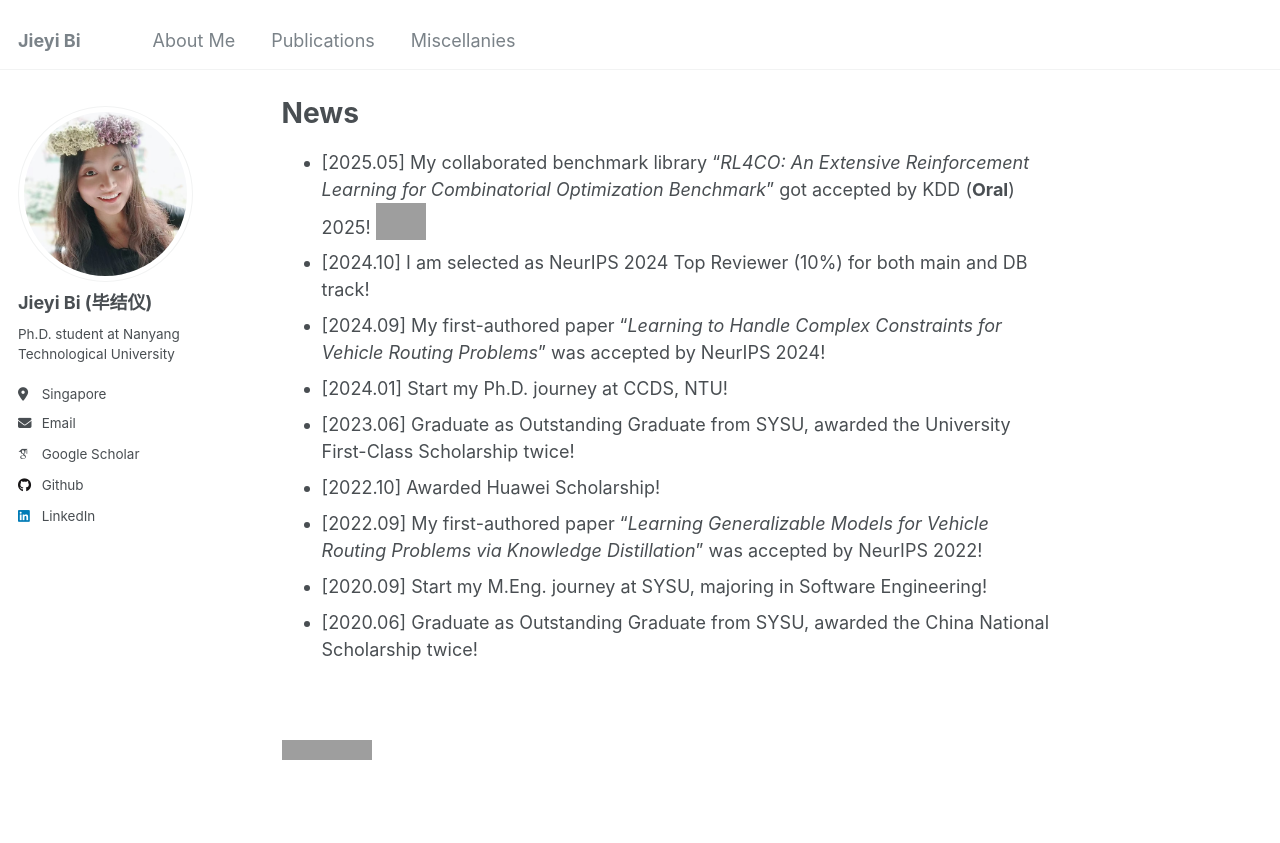
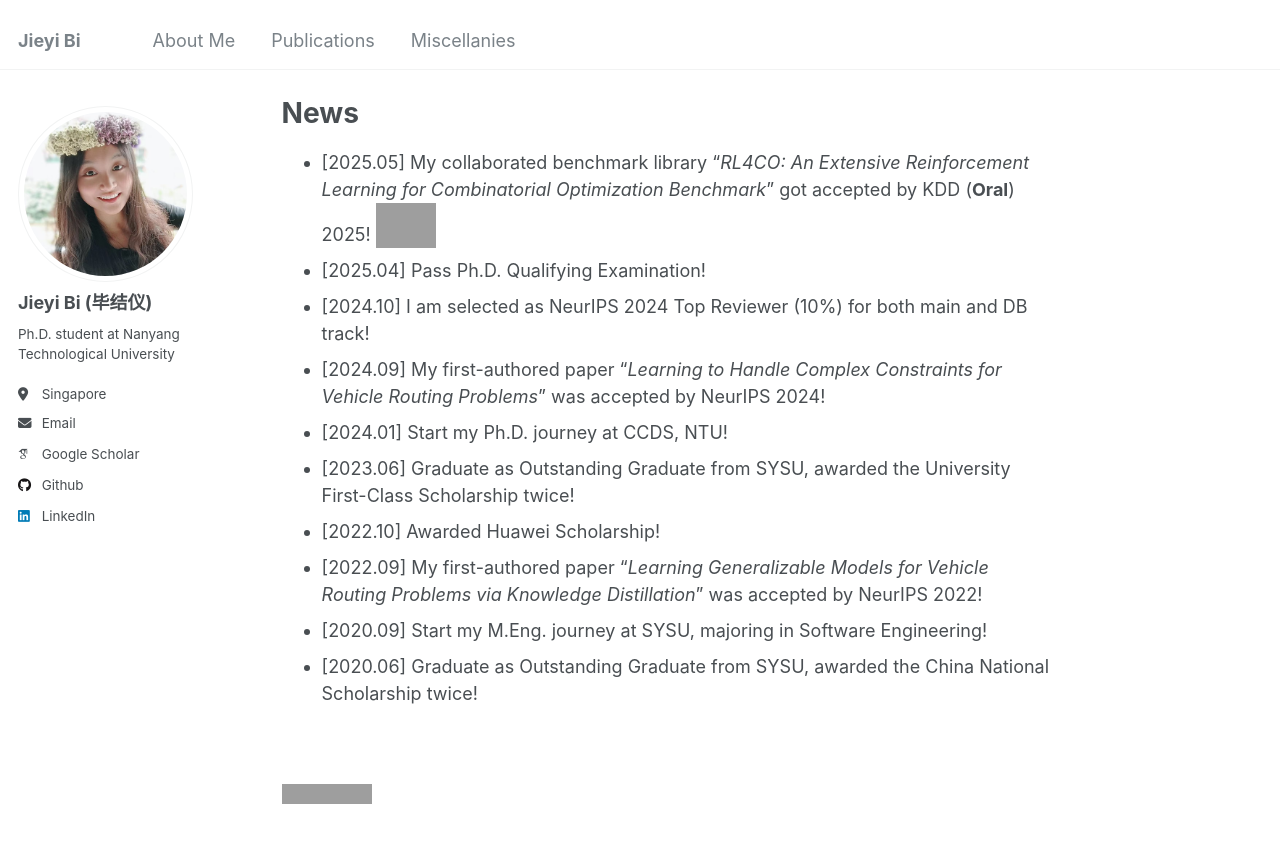
Before and after one commit to jieyibi/jieyibi.github.io, a Jekyll site: the page built from _pages/about.md, in a window 1280 px wide and 900 px high, scrolled down 416 px. Shown: the top 843 px of the window. Built offline with Jekyll 4.4.1, drawn with Linux system fonts in a browser that asks for light colours; some web fonts are replaced; grey boxes are pictures that could not be loaded.

Commit message:
Update about.md

```diff
--- a/_pages/about.md
+++ b/_pages/about.md
@@ -17,7 +17,8 @@ My research interests focus on the intersection of Machine Learning (ML) and Opt
 
 News
 ======
-* [2025.05] My collaborated benchmark library "_RL4CO: An Extensive Reinforcement Learning for Combinatorial Optimization Benchmark_" got accepted by KDD (**Oral**) 2025!    <a href="https://arxiv.org/abs/2306.17100" target="_blank"> <img src="https://raw.githubusercontent.com/ai4co/assets/main/svg/rl4co_animated_full.svg" alt="RL4CO" style="width: 50px; height: auto; vertical-align: bottom;"></a>
+* [2025.05] My collaborated benchmark library "_RL4CO: An Extensive Reinforcement Learning for Combinatorial Optimization Benchmark_" got accepted by KDD (**Oral**) 2025!    <a href="https://arxiv.org/abs/2306.17100" target="_blank"> <img src="https://raw.githubusercontent.com/ai4co/assets/main/svg/rl4co_animated_full.svg" alt="RL4CO" style="width: 60px; height: auto; vertical-align: bottom;"></a>
+- [2025.04] Pass Ph.D. Qualifying Examination!
 - [2024.10] I am selected as NeurIPS 2024 Top Reviewer (10%) for both main and DB track!
 - [2024.09] My first-authored paper "_Learning to Handle Complex Constraints for Vehicle Routing Problems_" was accepted by NeurIPS 2024!
 - [2024.01] Start my Ph.D. journey at CCDS, NTU!
```
